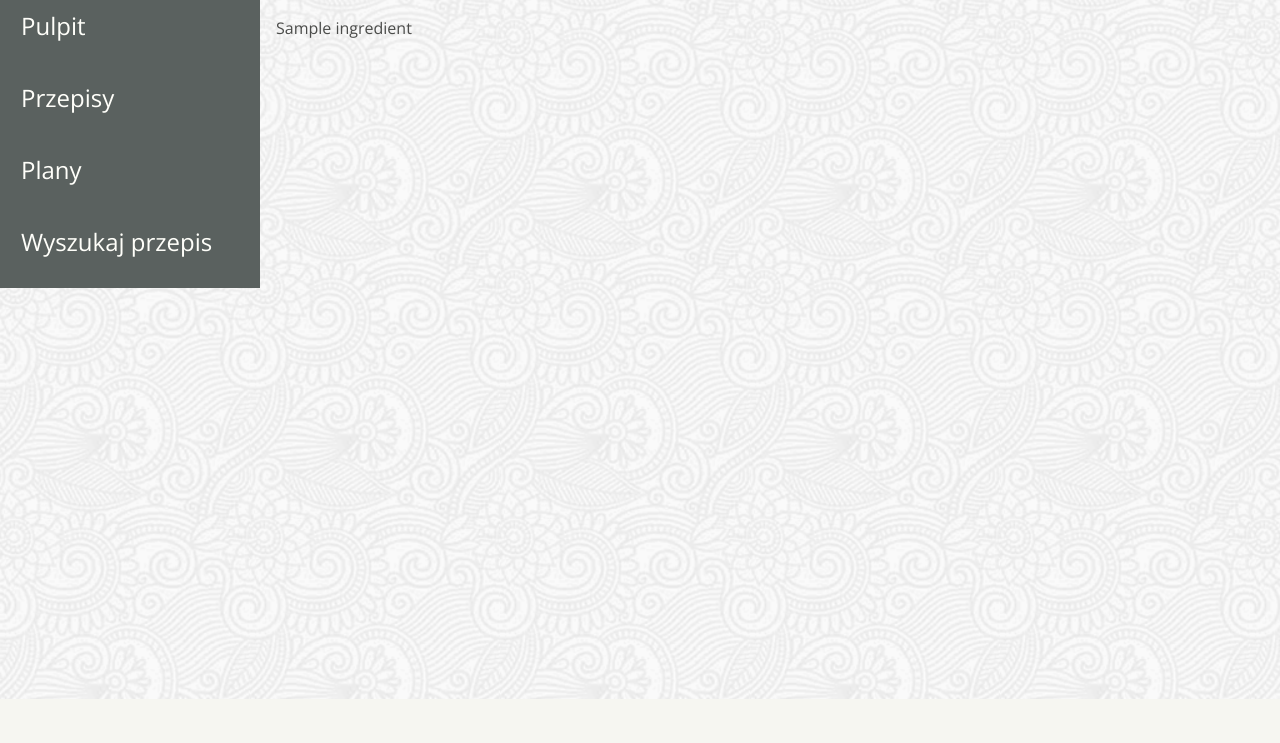
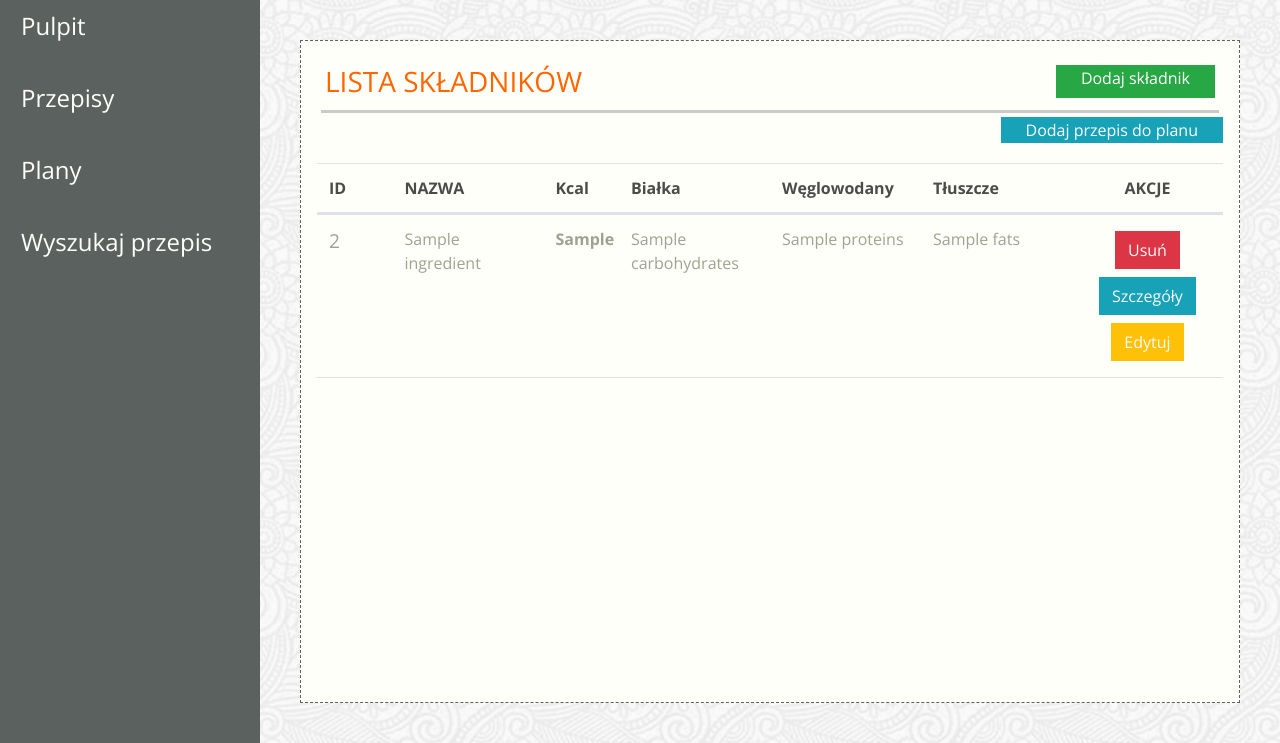
Before and after one commit to damianlapa/MealOrganizer, a Django app: template MealOrganizer/templates/ingredients-list.html in a window 1280 px wide. Shown: the part 101-844 px from the top of the page. Before the commit the page ends 800 px from the top, so only its background shows below. Run offline with Django 3.2, Linux system fonts and the light colour scheme; the template is opened without the code that fills it: most values are stand-ins (such as "Sample title", 1, 10 or a date in 2020); some libraries are stand-ins or nearby versions; some web fonts are replaced.

Commit message:
some fixes

```diff
--- a/MealOrganizer/templates/app-recipes.html
+++ b/MealOrganizer/templates/app-recipes.html
@@ -1,6 +1,10 @@
 {% extends "__base__.html" %}
 {% block title %}{% endblock %}
 {% block content %}
+    {% if counter %}
+    <h2 style="text-align: center; color: orangered;">Znaleziono {{ counter }} przepisów</h2>
+        <h3 style="text-align: center; color: #333333;">zawierających frazę: <b>{{ text }}</b></h3>
+    {% endif %}
 <div class="dashboard-content border-dashed p-3 m-4 view-height">
 
     <div class="row border-bottom border-3 p-1 m-1">
@@ -11,6 +15,7 @@
                 class="btn btn-success rounded-0 pt-0 pb-0 pr-4 pl-4">Dodaj
             przepis</a></div>
     </div>
+
     <table class="table border-bottom schedules-content">
         <thead>
         <tr class="d-flex text-color-darker">
--- a/MealOrganizer/templates/ingredients-list.html
+++ b/MealOrganizer/templates/ingredients-list.html
@@ -1,11 +1,98 @@
-{% extends '__base__.html' %}
+{% extends "__base__.html" %}
+{% block title %}{% endblock %}
+{% block content %}
+    <div class="dashboard-content border-dashed p-3 m-4 view-height">
 
-{% block content %}
+        <div class="row border-bottom border-3 p-1 m-1">
+            <div class="col noPadding"><h3 class="color-header text-uppercase">Lista
+                Składników</h3></div>
+            <div class="col noPadding d-flex justify-content-end mb-2"><a
+                    href="/recipe/add/"
+                    class="btn btn-success rounded-0 pt-0 pb-0 pr-4 pl-4">Dodaj
+                składnik</a></div>
+        </div>
+        <table class="table border-bottom schedules-content">
+            <thead>
+            <tr class="d-flex text-color-darker">
+                <th scope="col" class="col-1">ID</th>
+                <th scope="col" class="col-2">NAZWA</th>
+                <th scope="col" class="col-1">Kcal</th>
+                <th scope="col" class="col-2">Białka</th>
+                <th scope="col" class="col-2">Węglowodany</th>
+                <th scope="col" class="col-2">Tłuszcze</th>
+                <th scope="col" class="col-2 center ">AKCJE</th>
+            </tr>
+            </thead>
 
-{% for ingredient in ingredients %}
 
-{{ ingredient }}
+            {% for i in ingredients %}
+                {% with y=forloop.counter %}
+                    {% with x=page|add:y %}
+                        <tbody class="text-color-lighter">
+                        <tr class="d-flex">
+                        <td class="col-1"><p>{{ x }}</p></td>
+                    {% endwith %}
+                {% endwith %}
+            <td class="col-2">
+                {{ i.name }}
+            </td>
+            <td class="col-1">
+                <b>{{ i.calories_in_100_grams }} </b>
+            </td>
+            <td class="col-2">
+                {{ i.carbohydrates }}
+            </td>
+            <td class="col-2">
+                {{ i.proteins }}
+            </td>
+            <td class="col-2">
+                {{ i.fats }}
+            </td>
 
-{% endfor %}
+            <td class="col-2 d-flex align-items-right justify-content-center flex-wrap">
+                <a href="#"
+                   class="btn btn-danger rounded-0 text-light m-1">Usuń</a>
+                <a href="/recipe/{{ r.id }}/"
+                   class="btn btn-info rounded-0 text-light m-1">Szczegóły</a>
+                <a href="recipe/modify/{{ r.id }}"
+                   class="btn btn-warning rounded-0 text-light m-1">Edytuj</a>
+            </td>
+            </tr>
+            </tbody>
 
-{% endblock %}
+            {% endfor %}
+
+            <div class="pagination">
+            <span class="step-links">
+
+            {% if recipes.has_other_pages %}
+                <ul class="pagination">
+                    {% if recipes.has_previous %}
+                        <li><a href="?page={{ recipes.previous_page_number }}"> < poprzednia</a></li>
+                    {% else %}
+                        <li class="disabled"><span>&laquo;</span></li>
+                    {% endif %}
+                    {% for i in recipes.paginator.page_range %}
+                        {% if recipes.number == i %}
+                            <li class="active"><span>{{ i }} <span class="sr-only">(current)</span></span></li>
+                        {% else %}
+                            <li><a href="?page={{ i }}">|{{ i }}|</a></li>
+                        {% endif %}
+                    {% endfor %}
+                    {% if recipes.has_next %}
+                        <li><a href="?page={{ recipes.next_page_number }}"> następna ></a></li>
+                    {% else %}
+                        <li class="disabled"><span>&raquo;</span></li>
+                    {% endif %}
+                  </ul>
+            {% endif %}
+            </span>
+            </div>
+            <div class="col noPadding step right d-flex justify-content-end mb-2">
+                <a href="/plan/add-recipe"
+                   class="btn btn-info rounded-0 pt-0 pb-0 pr-4 pl-4">Dodaj przepis do planu</a></div>
+    </div>
+    </div>
+    </table>
+    </div>
+{% endblock content %}
--- a/MealOrganizer/views.py
+++ b/MealOrganizer/views.py
@@ -14,7 +14,8 @@ class RecipeSearch(View):
 
     def post(self, request):
         recipe_name = request.POST.get("title")
-        recipes = Recipe.objects.all().filter(name=recipe_name)
+        recipes = Recipe.objects.all().filter(name__icontains=recipe_name)
+        counter = recipes.count()
         paginator = Paginator(recipes, 10)
 
         page = int(request.GET.get("page", 1))
@@ -26,7 +27,8 @@ class RecipeSearch(View):
             recipes = paginator.page(paginator.num_pages)
 
         recipes = paginator.get_page(page)
-        return render(request, "app-recipes.html", {"recipes": recipes, "page": (page - 1) * 10})
+        text = recipe_name
+        return render(request, "app-recipes.html", locals(), {"page": (page - 1) * 10})
 
 
 class ContactSlug(View):
```
